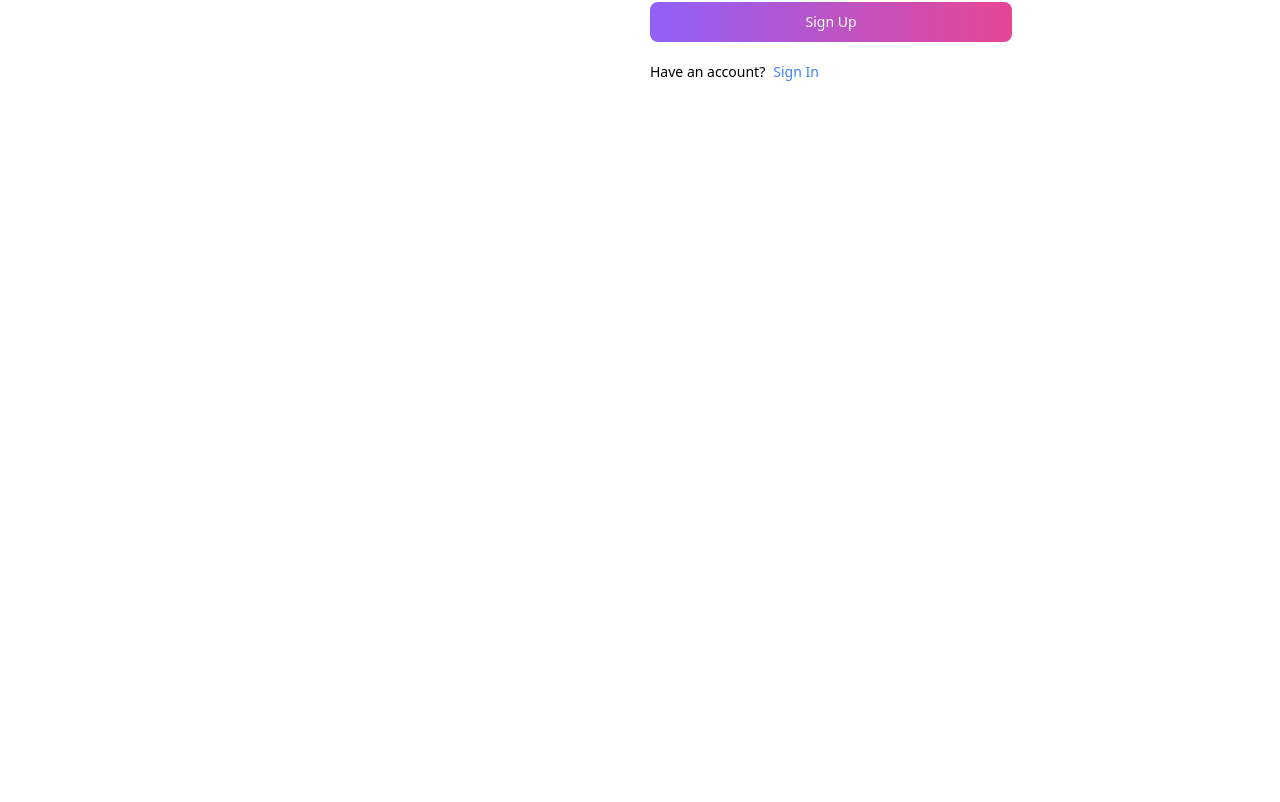
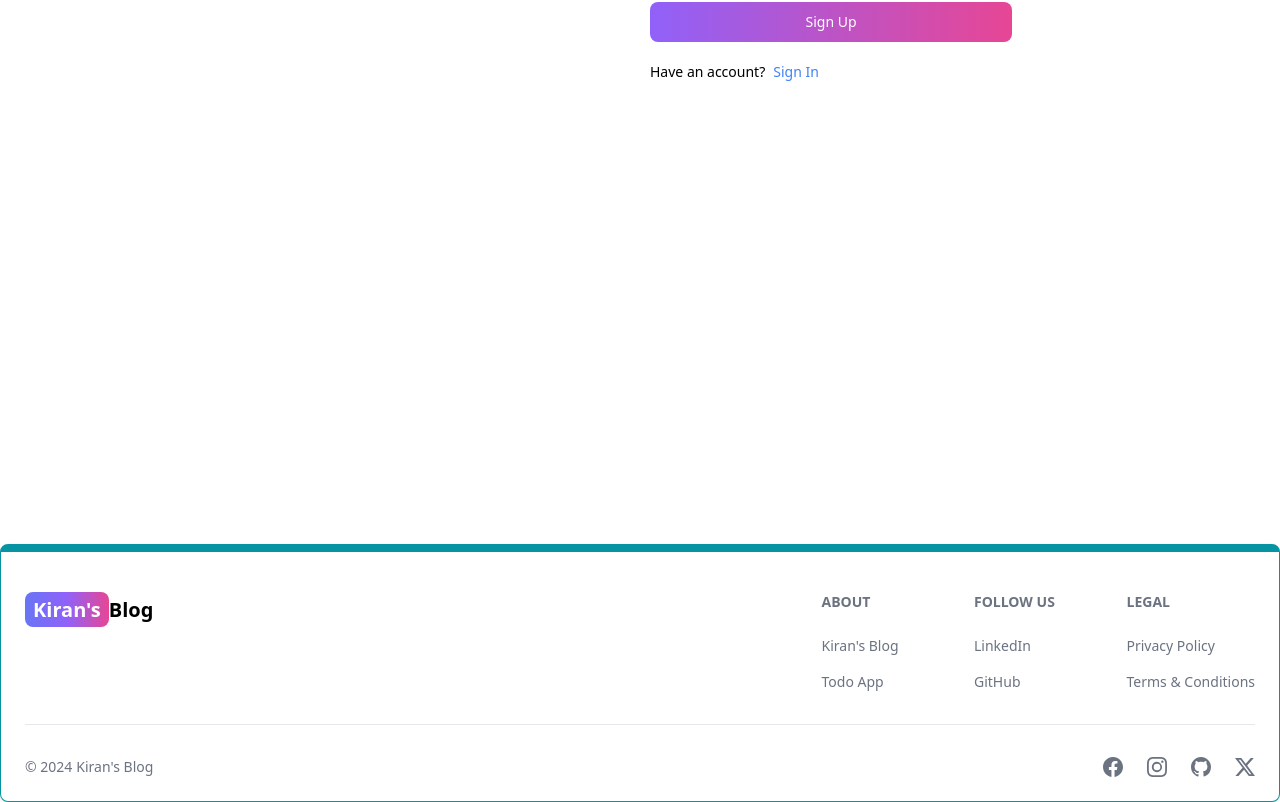
Before and after one commit to kirankk1/BlogApp, a React (Vite) app in the folder client/: page /sign-up in a window 1280 px wide. Shown: the part 400-1202 px from the top of the page. Before the commit the page ends 944 px from the top, so only its background shows below. Built offline with nearby package versions, Linux system fonts and the light colour scheme.

Commit message:
create and add footer

```diff
--- a/client/package.json
+++ b/client/package.json
@@ -12,6 +12,7 @@
   "dependencies": {
     "flowbite-react": "^0.10.1",
     "react": "^18.3.1",
+    "react-datetime": "^3.2.0",
     "react-dom": "^18.3.1",
     "react-icons": "^5.2.1",
     "react-router-dom": "^6.25.1"
--- a/client/src/App.jsx
+++ b/client/src/App.jsx
@@ -7,6 +7,7 @@ import Projects from './pages/Projects'
 import SignIn from './pages/SignIn'
 import SignUp from './pages/SignUp'
 import Header from './components/Header'
+import Footer from './components/Footer'
 
 function App() {
   return (
@@ -20,7 +21,9 @@ function App() {
         <Route path="/projects" element= {<Projects/>} />
         <Route path="/sign-in" element= {<SignIn/>} />
         <Route path="/sign-up" element = {<SignUp/>} />
+
       </Routes>
+      <Footer/>
       </BrowserRouter>
     </div>
   )
--- /dev/null
+++ b/client/src/components/Footer.jsx
@@ -0,0 +1,90 @@
+import { Footer } from "flowbite-react";
+import React from "react";
+import { Link } from "react-router-dom";
+import {BsFacebook, BsGithub, BsInstagram, BsTwitterX} from 'react-icons/bs'
+
+export default function FooterCom() {
+  return (
+    <Footer container className="border border-t-8 border-teal-500">
+      <div className="w-full max-w-7xl mx-auto">
+        <div className="grid w-full justify-between sm:flex md:grid-cols-1">
+          <div className="mt-5">
+            <Link
+              to="/"
+              className="self-center whitespace-nowrap text-lg sm:text-xl font-semibold dark:text-white"
+            >
+              <span className="px-2 py-1 bg-gradient-to-r from-indigo-500 via-purple-500 to-pink-500 rounded-lg text-white ">
+                Kiran's
+              </span>
+              Blog
+            </Link>
+          </div>
+          <div className="grid grid-cols-2 gap-8 mt-4 sm:grid-cols-3 sm:gap-6">
+            <div>
+              <Footer.Title title="About" />
+              <Footer.LinkGroup col>
+                <Footer.Link
+                  href="/about"
+                  target="_blank"
+                  rel="noopener noreferrer"
+                >
+                  Kiran's Blog
+                </Footer.Link>
+                <Footer.Link
+                  href="https://kirankk1.github.io/TodoApp/"
+                  target="_blank"
+                  rel="noopener noreferrer"
+                >
+                  Todo App
+                </Footer.Link>
+              </Footer.LinkGroup>
+            </div>
+            <div>
+              <Footer.Title title="Follow Us" />
+              <Footer.LinkGroup col>
+                <Footer.Link
+                  href="https://www.linkedin.com/in/kirankumarporla/"
+                  target="_blank"
+                  rel="noopener noreferrer"
+                >
+                  LinkedIn
+                </Footer.Link>
+                <Footer.Link
+                  href="https://github.com/kirankk1"
+                  target="_blank"
+                  rel="noopener noreferrer"
+                >
+                  GitHub
+                </Footer.Link>
+              </Footer.LinkGroup>
+            </div>
+            <div>
+              <Footer.Title title="LEGAL" />
+              <Footer.LinkGroup col>
+                <Footer.Link
+                  href="#">
+                  Privacy Policy
+                </Footer.Link>
+                <Footer.Link
+                  href="#"
+                >
+                  Terms & Conditions
+                </Footer.Link>
+              </Footer.LinkGroup>
+            </div>
+          </div>
+        </div>
+        <Footer.Divider/>
+        <div className="w-full sm:flex sm:items-center sm:justify-between ">
+            <Footer.Copyright href="#" by="Kiran's Blog" year={new Date().getFullYear()} />
+             <div className="flex gap-6 sm:mt-0 mt-4 sm:justify-center">
+                <Footer.Icon href="#" icon={BsFacebook} />
+                <Footer.Icon href="#" icon={BsInstagram} />
+                <Footer.Icon href="https://github.com/kirankk1" icon={BsGithub} />
+                <Footer.Icon href="https://x.com/KiranPorla" icon={BsTwitterX} />
+             </div>
+        </div>
+      </div>
+    </Footer>
+  );
+}
```
Also changed, not shown: 1 other file (tests, documents, lock files or other folders).
